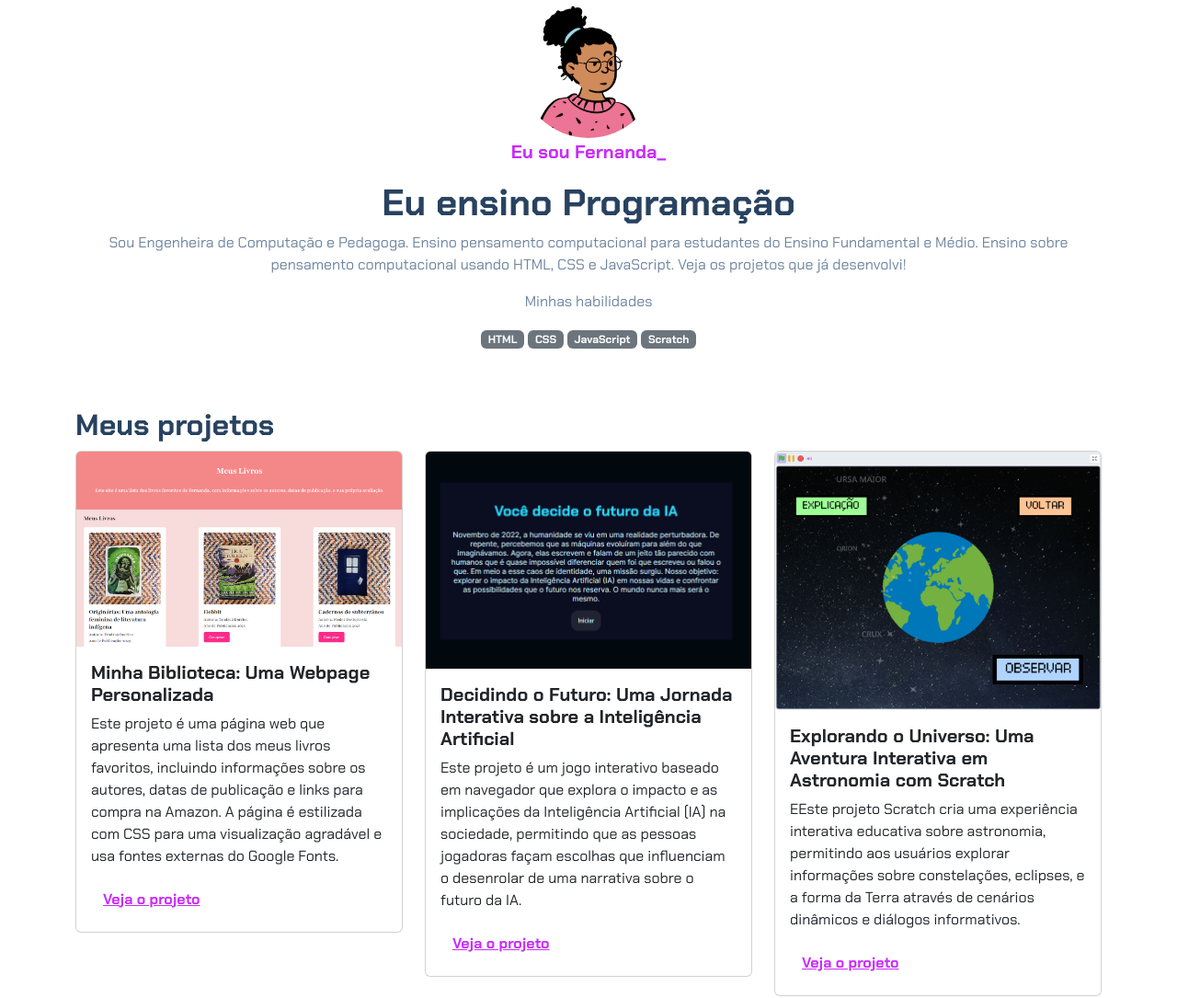
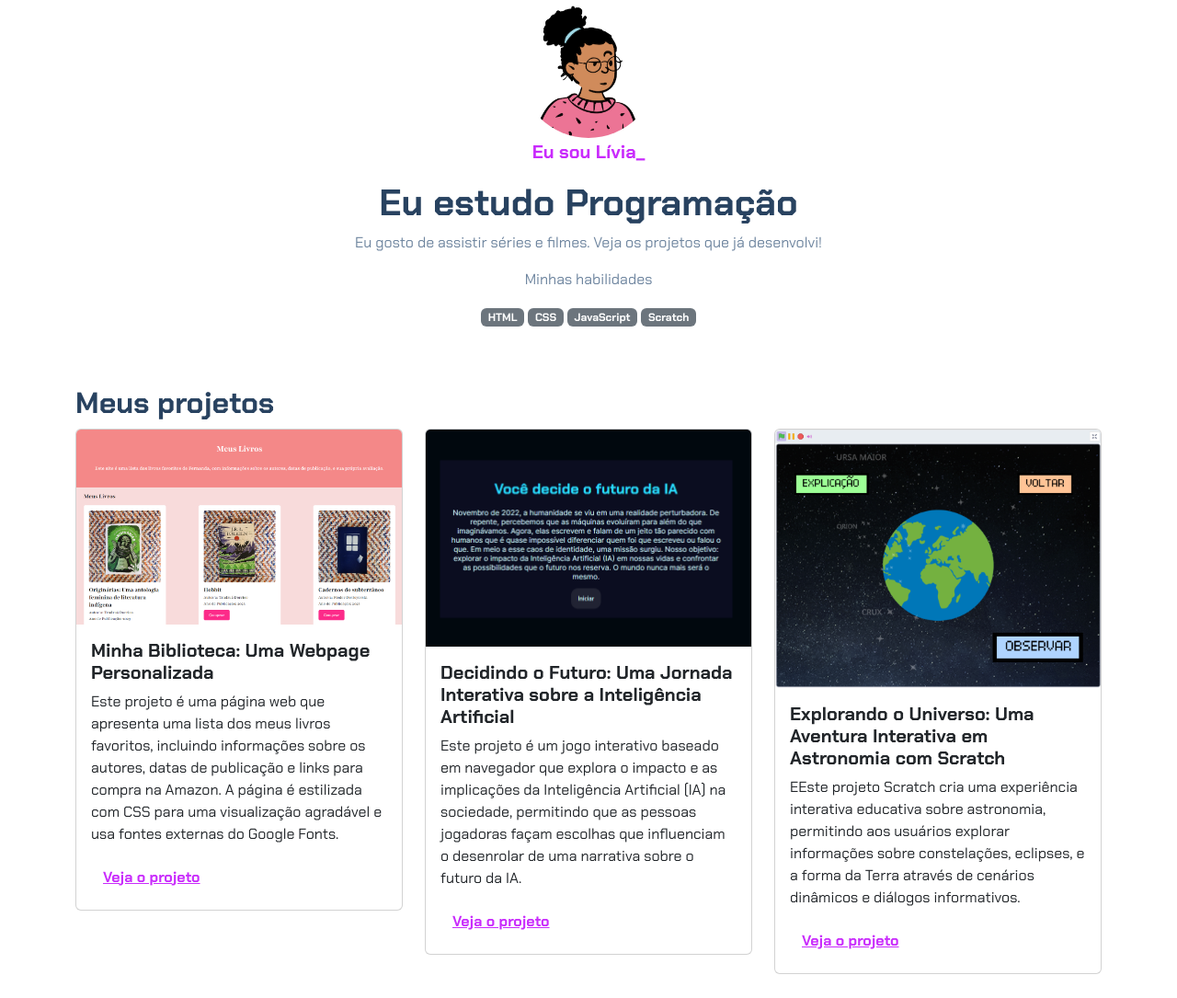
Before and after one commit to LiviaCarolina/portifolio, a plain HTML site: page index.html in a window 1280 px wide. Shown: the top 1085 px of the page at 92% size. Drawn offline with nearby package versions, Linux system fonts and the light colour scheme.

Commit message:
Update index.html

```diff
--- a/index.html
+++ b/index.html
@@ -14,10 +14,9 @@
     <header class="container text-center">
         <img src="avatar-perfil.png" alt="avatar da Fernanda" class="rounded-circle" width="150" height="150"
             srcset="">
-        <p class="lead">Eu sou Fernanda_</p>
-        <h1>Eu ensino Programação</h1>
-        <p>Sou Engenheira de Computação e Pedagoga. Ensino pensamento computacional para estudantes do Ensino
-            Fundamental e Médio. Ensino sobre pensamento computacional usando HTML, CSS e JavaScript. Veja os projetos
+        <p class="lead">Eu sou Lívia_</p>
+        <h1>Eu estudo Programação</h1>
+        Eu gosto de assistir séries e filmes. Veja os projetos
             que já desenvolvi!</p>
         <p>Minhas habilidades</p>
         <div>
```
